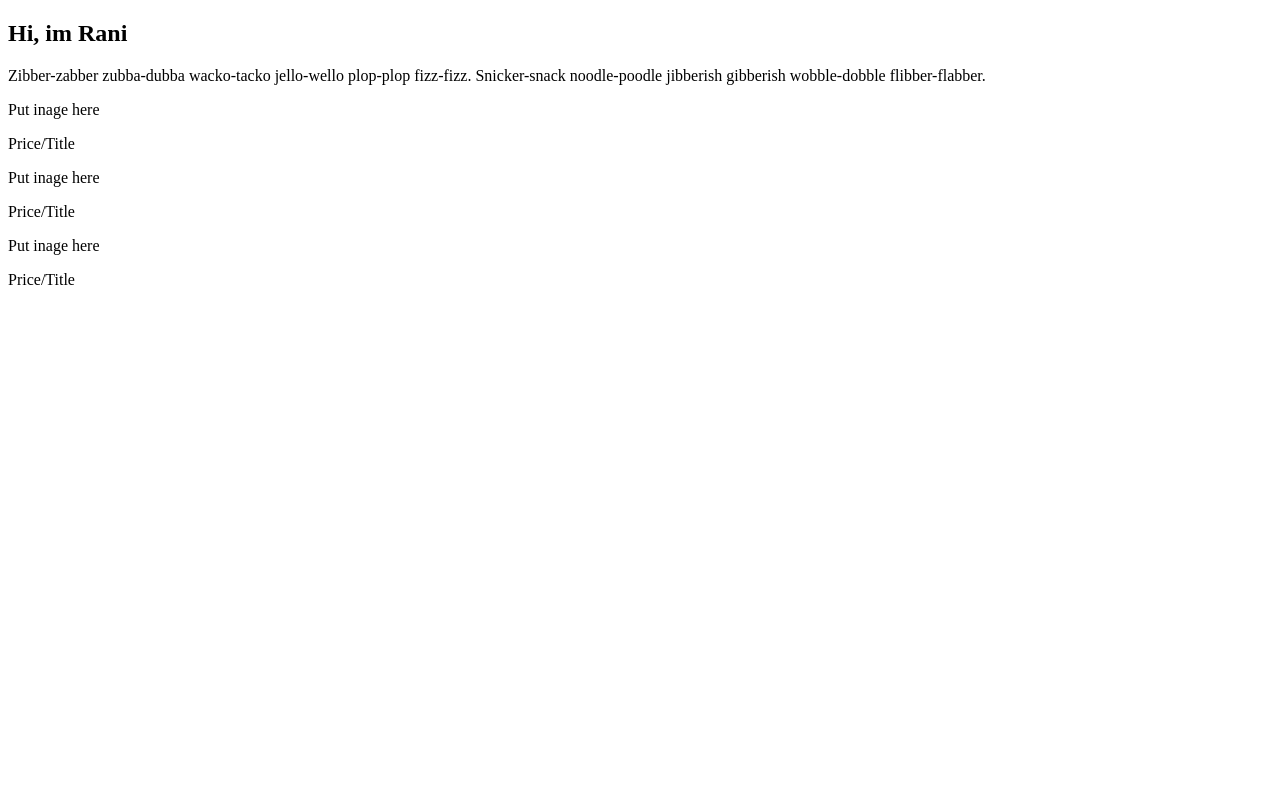
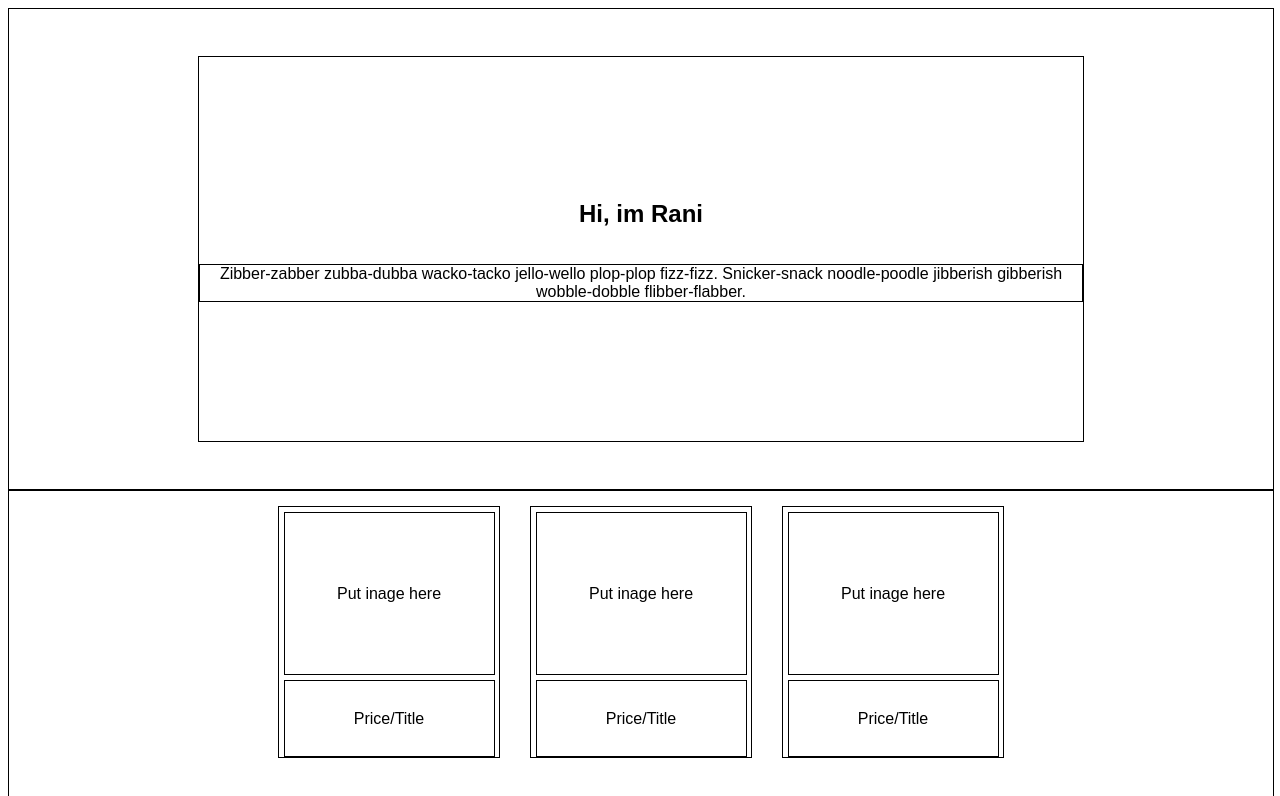
Before and after one commit to weirdball7/rani-tattoo-website, a plain HTML site: page rani/index.html in a window 1280 px wide. Shown: the top 796 px of the page. Drawn offline with Linux system fonts and the light colour scheme; the site is published under a folder, as on GitHub Pages, so addresses that start at the root find nothing.

Commit message:
Trying to make gallery page work in github pages

```diff
--- a/rani/index.html
+++ b/rani/index.html
@@ -4,7 +4,7 @@
     <meta charset="UTF-8" />
     <meta http-equiv="X-UA-Compatible" content="IE=edge" />
     <meta name="viewport" content="width=device-width, initial-scale=1.0" />
-    <link rel="stylesheet" href="/rani/rani.css" />
+    <link rel="stylesheet" href="../rani/rani.css" />
     <base href="/rani-tattoo-website/" />
     <title>Document</title>
   </head>
```
